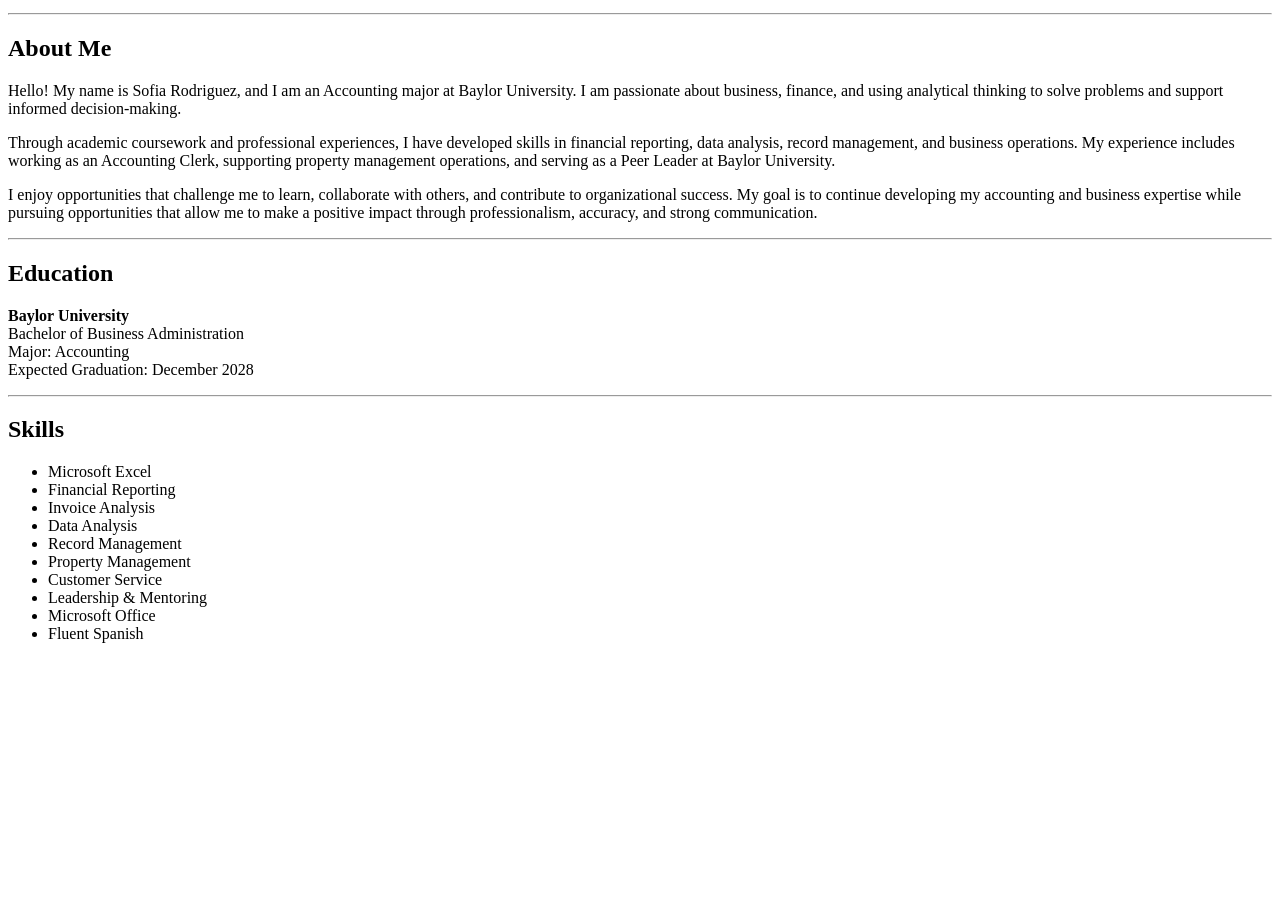
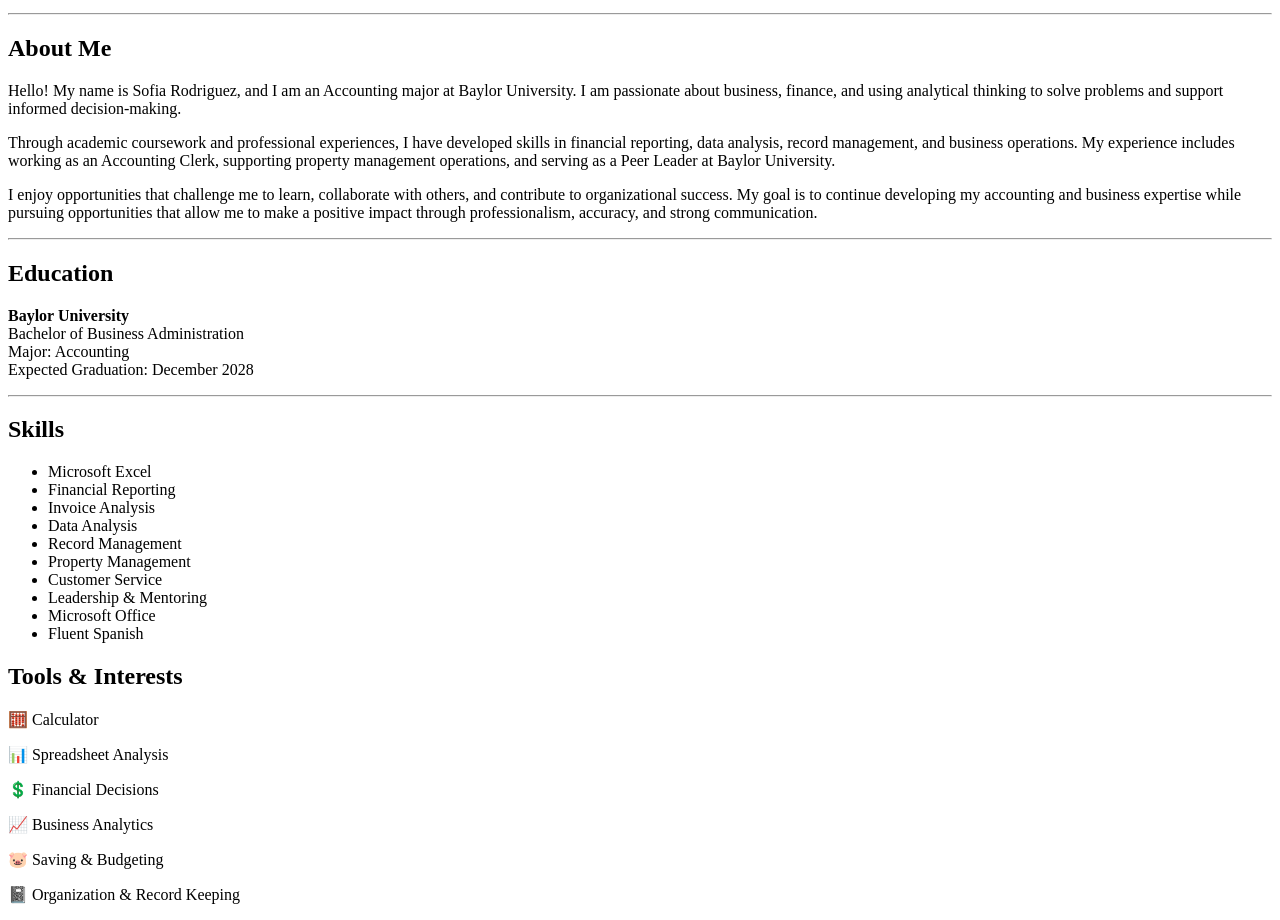
Before and after one commit to Sof-ia-Jas-mine/Sofia-s-Portfolio, a plain HTML site: page index.html in a window 1280 px wide. Shown: the part 101-1021 px from the top of the page. Before the commit the page ends 800 px from the top, so only its background shows below. Drawn offline with Linux system fonts and the light colour scheme.

Commit message:
Update index.html

```diff
--- a/index.html
+++ b/index.html
@@ -70,3 +70,13 @@
 </body>
 
 </html>
+<div class="section">
+    <h2>Tools & Interests</h2>
+
+    <p>🧮 Calculator</p>
+    <p>📊 Spreadsheet Analysis</p>
+    <p>💲 Financial Decisions</p>
+    <p>📈 Business Analytics</p>
+    <p>🐷 Saving & Budgeting</p>
+    <p>📓 Organization & Record Keeping</p>
+</div>
```
